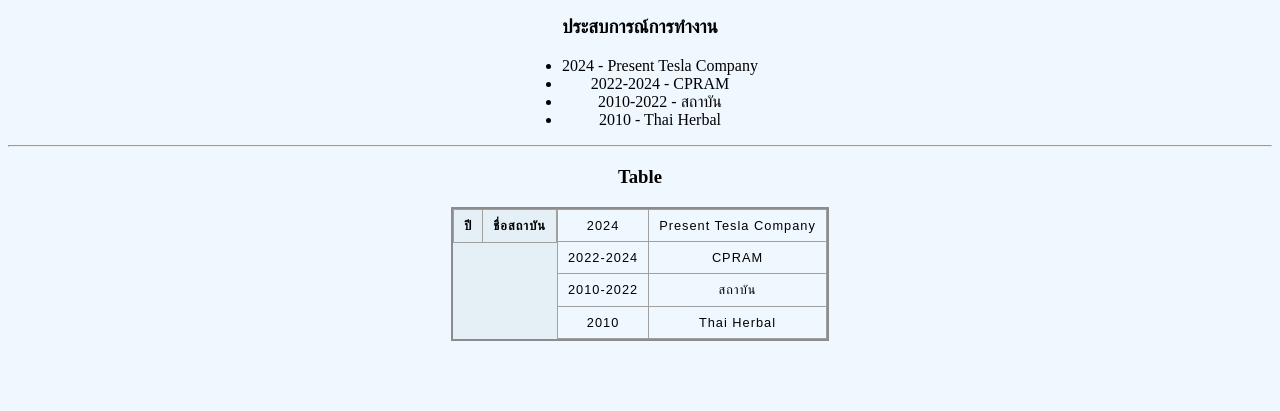
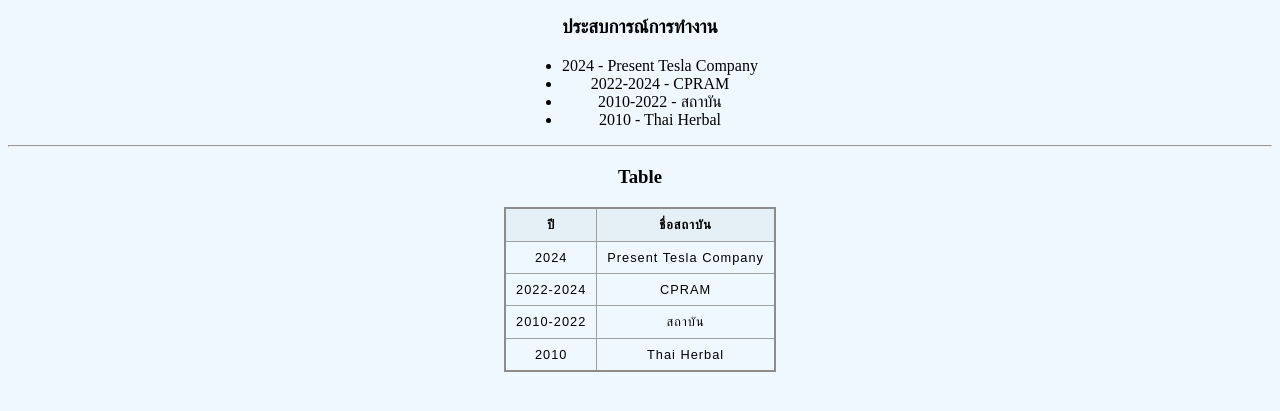
Before and after one commit to NatnichaNN/mypage2024, a plain HTML site: page index.html in a window 1280 px wide. Shown: the part 383-794 px from the top of the page. Drawn offline with Linux system fonts and the light colour scheme.

Commit message:
edit table

```diff
--- a/index.html
+++ b/index.html
@@ -9,8 +9,7 @@
 </head>
 
 <body>
-    <img src="93a841b1564b15e27f8bae0eaeb50002.jpg" alt="sticker"
-        style="width: 20%;height: auto;">
+    <img src="93a841b1564b15e27f8bae0eaeb50002.jpg" alt="sticker" style="width: 20%;height: auto;">
     <h1>Natnicha</h1>
     <a href="https://www.pim.ac.th/">หน่วยงาน</a><br>
     <a href="contact.html">contack</a>
@@ -25,6 +24,7 @@
     </ul>
     <hr>
     <h3>Table</h3>
+    <div class="createtable">
         <table>
             <!-- tr = table row -->
             <thead>
@@ -52,8 +52,8 @@
                     <td>Thai Herbal</td>
                 </tr>
             </tbody>
-
         </table>
+    </div>
 </body>
 
 </html>
--- a/styles.css
+++ b/styles.css
@@ -30,11 +30,11 @@
     background-color:aliceblue;
     text-align: center;
   }
-  table{
-    justify-content: center;
-    display: inline-flex;
-  }
   ul{
     display: grid;
     justify-content: center;
   }
+  .createtable{
+    display: grid;
+    justify-content: center;
+  }
```
Lines whose indentation alone changed are shown as unchanged.
